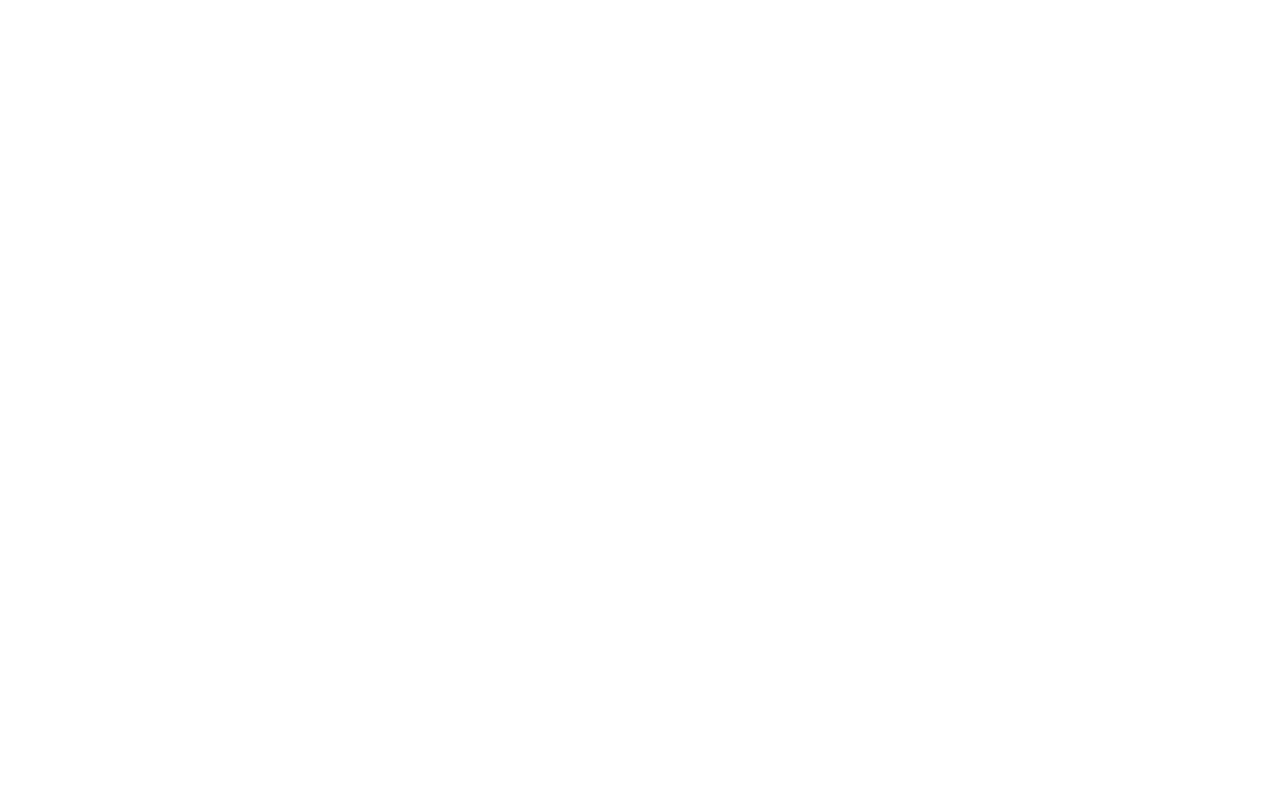
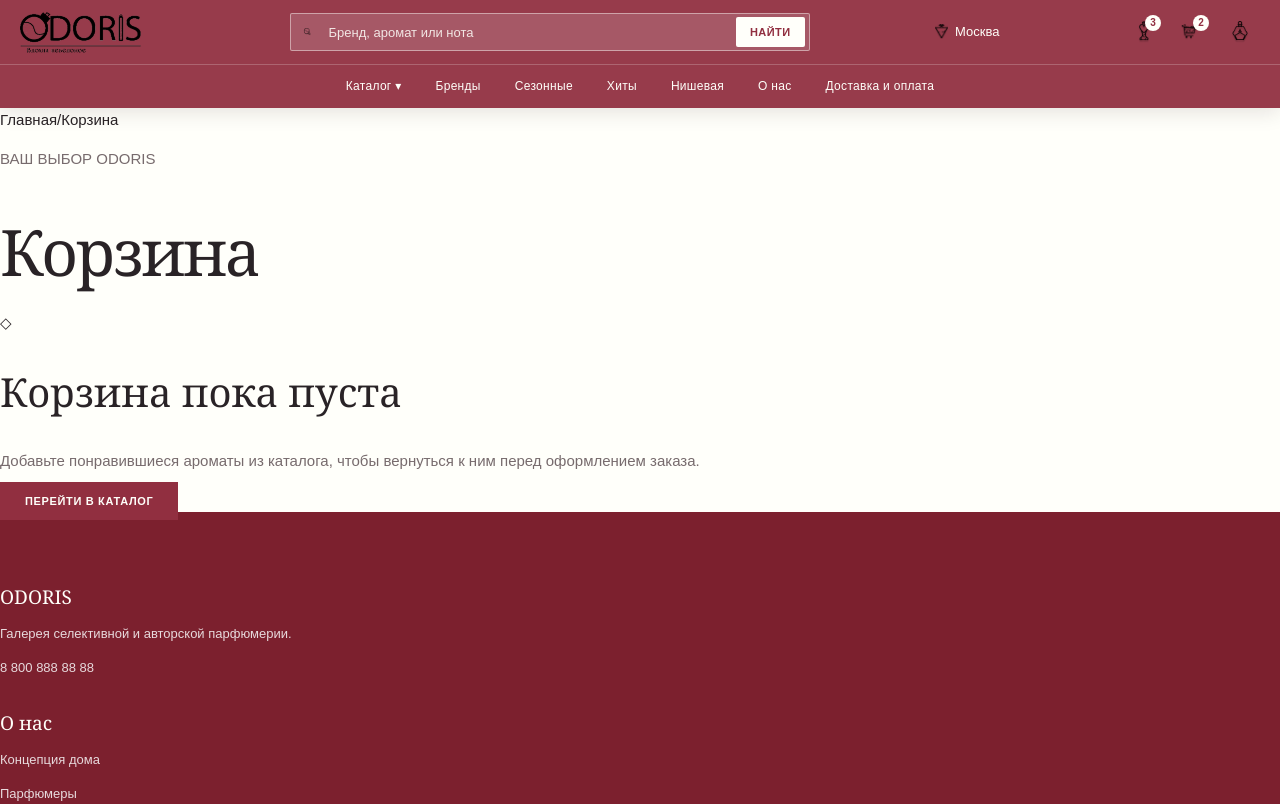
Before and after one commit to aurumhell/Odoris, a plain HTML site: page corzina.html in a window 1280 px wide. Shown: the top 804 px of the page. Drawn offline with Linux system fonts and the light colour scheme.

Commit message:
обновил

```diff
--- a/corzina.html
+++ b/corzina.html
@@ -1,10 +1,39 @@
 <!DOCTYPE html>
-<html lang="en">
+<html lang="ru">
 <head>
+<!-- ODORIS favicon: start -->
+<link rel="icon" type="image/svg+xml" href="assets/favicon/favicon.svg">
+<link rel="icon" type="image/png" sizes="96x96" href="assets/favicon/favicon-96x96.png">
+<link rel="shortcut icon" href="assets/favicon/favicon.ico">
+<link rel="apple-touch-icon" sizes="180x180" href="assets/favicon/apple-touch-icon.png">
+<link rel="manifest" href="assets/favicon/site.webmanifest">
+<meta name="theme-color" content="#912F40">
+<!-- ODORIS favicon: end -->
+
     <meta charset="UTF-8">
-    <title>Title</title>
+    <meta name="viewport" content="width=device-width, initial-scale=1">
+    <title>Корзина — ODORIS</title>
+    <link rel="stylesheet" href="index.css">
+    <link rel="stylesheet" href="utility-pages.css">
+    <script src="components/components.js" defer></script>
 </head>
-<body>
-
+<body class="d-flex flex-column min-vh-100">
+    <div id="header"></div>
+    <main class="utility-page">
+        <div class="utility-page__container">
+            <nav class="breadcrumbs" aria-label="Хлебные крошки">
+                <a href="index.html">Главная</a><span>/</span><span>Корзина</span>
+            </nav>
+            <p class="catalog-page__eyebrow">ВАШ ВЫБОР ODORIS</p>
+            <h1>Корзина</h1>
+            <section class="utility-empty-state" aria-labelledby="empty-state-title">
+                <div class="utility-empty-state__mark" aria-hidden="true">◇</div>
+                <h2 id="empty-state-title">Корзина пока пуста</h2>
+                <p>Добавьте понравившиеся ароматы из каталога, чтобы вернуться к ним перед оформлением заказа.</p>
+                <a class="btn btn-primary" href="collection.html">Перейти в каталог</a>
+            </section>
+        </div>
+    </main>
+    <div id="footer"></div>
 </body>
 </html>
```
